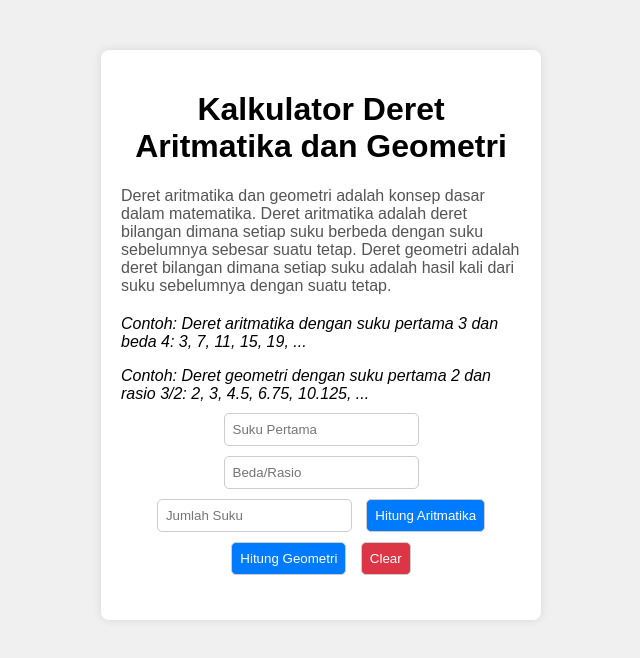
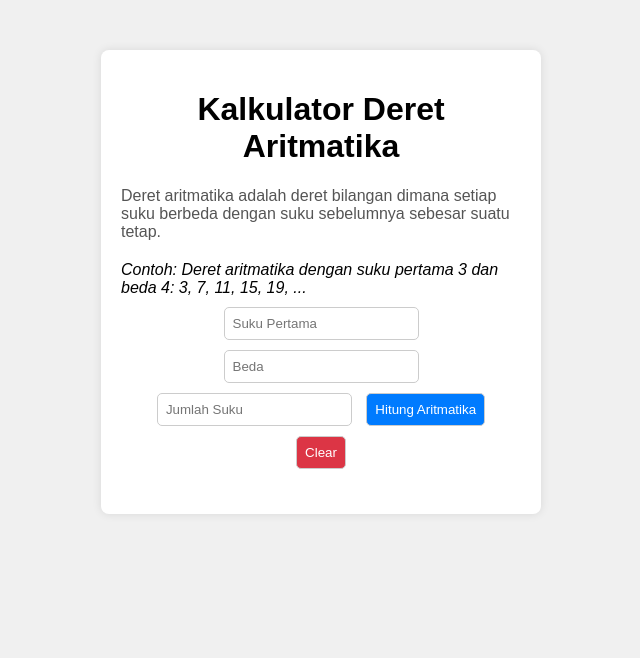
Before and after one commit to Finarifana/calculator, a plain HTML site: page index.html in a window 1280 px wide. Shown: the whole page, without its empty margins (319-959 px from the left). Drawn offline with Linux system fonts and the light colour scheme.

Commit message:
Update index.html

```diff
--- a/index.html
+++ b/index.html
@@ -3,21 +3,19 @@
 <head>
   <meta charset="UTF-8">
   <meta name="viewport" content="width=device-width, initial-scale=1.0">
-  <title>Deret Aritmatika dan Geometri Calculator</title>
+  <title>Deret Aritmatika Calculator</title>
   <link rel="stylesheet" href="styles.css">
 </head>
 <body>
   <div class="container">
-    <h1>Kalkulator Deret Aritmatika dan Geometri</h1>
-    <p class="description">Deret aritmatika dan geometri adalah konsep dasar dalam matematika. Deret aritmatika adalah deret bilangan dimana setiap suku berbeda dengan suku sebelumnya sebesar suatu tetap. Deret geometri adalah deret bilangan dimana setiap suku adalah hasil kali dari suku sebelumnya dengan suatu tetap.</p>
+    <h1>Kalkulator Deret Aritmatika</h1>
+    <p class="description">Deret aritmatika adalah deret bilangan dimana setiap suku berbeda dengan suku sebelumnya sebesar suatu tetap.</p>
     <p class="example">Contoh: Deret aritmatika dengan suku pertama 3 dan beda 4: 3, 7, 11, 15, 19, ...</p>
-    <p class="example">Contoh: Deret geometri dengan suku pertama 2 dan rasio 3/2: 2, 3, 4.5, 6.75, 10.125, ...</p>
     <form class="calculator">
       <input type="text" id="input" placeholder="Suku Pertama">
-      <input type="text" id="input2" placeholder="Beda/Rasio">
+      <input type="text" id="input2" placeholder="Beda">
       <input type="number" id="n" placeholder="Jumlah Suku">
       <button type="button" onclick="calculateArithmetic()">Hitung Aritmatika</button>
-      <button type="button" onclick="calculateGeometric()">Hitung Geometri</button>
       <button type="button" id="clear" onclick="clearInputs()">Clear</button>
       <div id="result"></div>
     </form>
```
